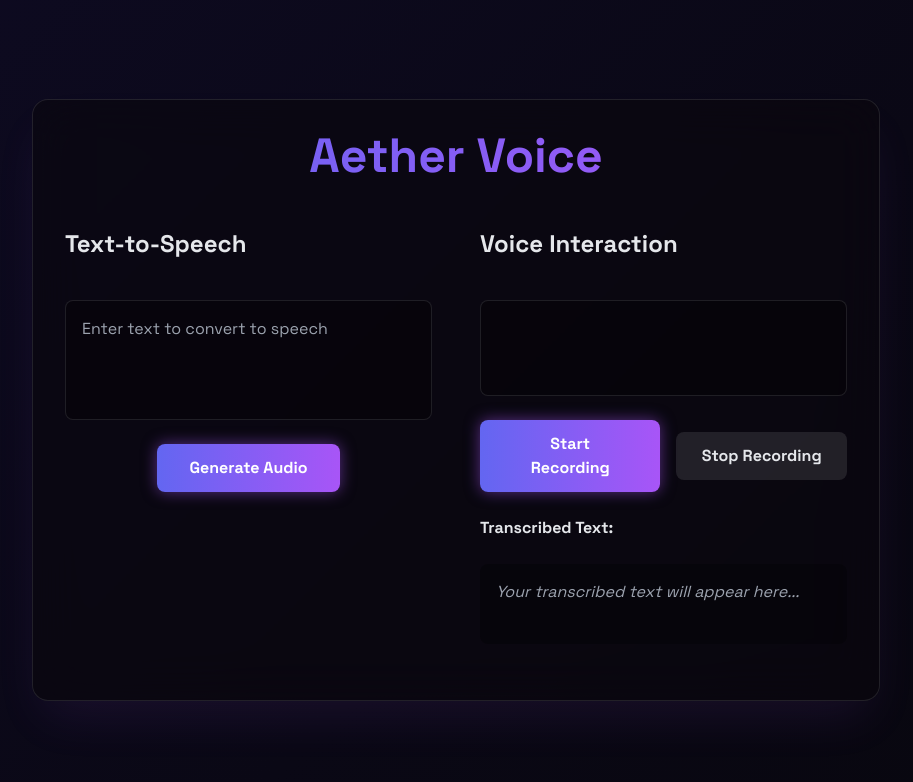
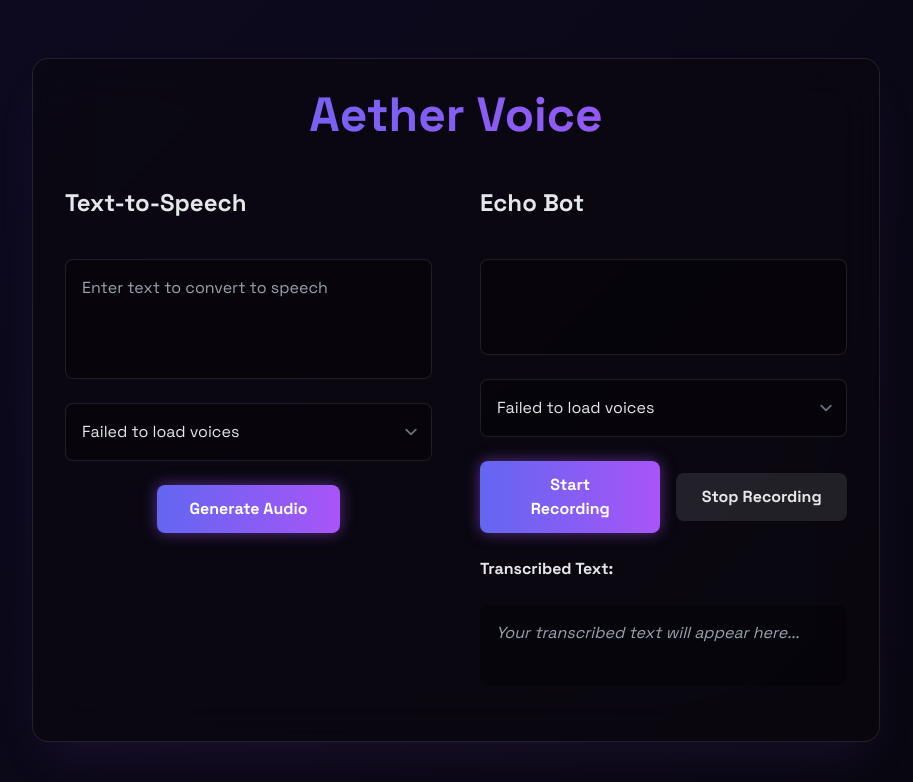
Before and after one commit to Arun1346/30-days-ai-challenge, a FastAPI app: page / in a window 1280 px wide. Shown: the top 782 px of the page, without its empty margins (184-1097 px from the left). Run offline with FastAPI, Linux system fonts and the light colour scheme; data that the repository does not hold is empty; some libraries are stand-ins or nearby versions.

Commit message:
Day 7: Implement Echo Bot v2 and add voice selection feature

```diff
--- a/app.py
+++ b/app.py
@@ -1,15 +1,15 @@
 import os
 import requests
-from fastapi import FastAPI, File, UploadFile
+from fastapi import FastAPI, File, UploadFile, Query
 from fastapi.responses import HTMLResponse
 from fastapi.staticfiles import StaticFiles
 import uvicorn
 from dotenv import load_dotenv
 from pydantic import BaseModel
 import time
-import assemblyai # Import the new library
+import assemblyai
 
-# This line loads your API keys from the .env file
+# Load your API keys from the .env file
 load_dotenv()
 
 app = FastAPI()
@@ -23,48 +23,121 @@
     with open("templates/index.html", "r") as f:
         return f.read()
 
-# This defines the structure for the text we receive
+# --- NEW: Endpoint to get available voices ---
+@app.get("/voices")
+def get_voices():
+    """
+    Fetches the list of available voices from the TTS API.
+    """
+    try:
+        TTS_API_KEY = os.getenv("ELEVENLABS_API_KEY")
+        url = "https://api.elevenlabs.io/v1/voices"
+        headers = {"xi-api-key": TTS_API_KEY}
+        response = requests.get(url, headers=headers)
+        response.raise_for_status()
+        return response.json()
+    except Exception as e:
+        print(f"Error fetching voices: {e}")
+        return {"error": "Could not fetch voices."}
+
+# This defines the structure for the text we receive for the TTS section
 class SpeechRequest(BaseModel):
     text: str
+    voice_id: str # NEW: Added voice_id to the request
 
 @app.post("/generate-speech")
 def generate_speech(request: SpeechRequest):
     """
-    This endpoint returns a MOCK successful response for the TTS feature.
+    Receives text and a voice_id from the UI and generates speech.
     """
-    print("--- USING MOCK API RESPONSE ---")
-    time.sleep(1)
-    return {"audio_url": "https://interactive-examples.mdn.mozilla.net/media/cc0-audio/t-rex-roar.mp3"}
+    try:
+        print(f"--- Calling TTS API with voice {request.voice_id} ---")
+
+        TTS_API_KEY = os.getenv("ELEVENLABS_API_KEY")
+        url = f"https://api.elevenlabs.io/v1/text-to-speech/{request.voice_id}"
+        headers = {
+            "Accept": "audio/mpeg",
+            "Content-Type": "application/json",
+            "xi-api-key": TTS_API_KEY
+        }
+        payload = {
+            "text": request.text,
+            "model_id": "eleven_multilingual_v2",
+            "voice_settings": { "stability": 0.5, "similarity_boost": 0.5 }
+        }
+
+        response = requests.post(url, json=payload, headers=headers)
+        response.raise_for_status()
+
+        audio_filename = "temp_tts.mp3"
+        audio_filepath = os.path.join("static", audio_filename)
+        with open(audio_filepath, "wb") as f:
+            f.write(response.content)
+
+        audio_url = f"/static/{audio_filename}?v={time.time()}"
+        return {"audio_url": audio_url}
+
+    except Exception as e:
+        print(f"Error during TTS generation: {e}")
+        return {"error": "Failed to generate TTS audio."}
 
 
-# --- NEW ENDPOINT FOR DAY 6 ---
-@app.post("/transcribe/file")
-async def transcribe_file(audio_file: UploadFile = File(...)):
+@app.post("/tts/echo")
+async def tts_echo(audio_file: UploadFile = File(...), voice_id: str = Query(...)):
     """
-    Receives an audio file, transcribes it using AssemblyAI,
-    and returns the transcription text.
+    Receives audio and a voice_id, transcribes it, generates speech,
+    and returns the transcription and new audio URL.
     """
     try:
-        # Configure the AssemblyAI transcriber with your API key
+        # 1. Transcribe the user's audio
         assemblyai.settings.api_key = os.getenv("ASSEMBLYAI_API_KEY")
         transcriber = assemblyai.Transcriber()
-
-        # The SDK can directly transcribe the binary data from the uploaded file
-        # We don't need to save the file to disk first
         transcript = transcriber.transcribe(audio_file.file)
 
-        # Check for transcription errors
         if transcript.status == assemblyai.TranscriptStatus.error:
             return {"error": transcript.error}
 
-        # Return the transcribed text
-        return {"transcription": transcript.text}
+        transcribed_text = transcript.text
+        if not transcribed_text:
+            return {"error": "Could not understand audio."}
+
+        print(f"Transcription successful: '{transcribed_text}'")
+
+        # 2. Generate new audio from the transcribed text
+        print(f"--- Calling Murf API with voice {voice_id} ---")
+
+        TTS_API_KEY = os.getenv("ELEVENLABS_API_KEY")
+        url = f"https://api.elevenlabs.io/v1/text-to-speech/{voice_id}"
+        headers = {
+            "Accept": "audio/mpeg",
+            "Content-Type": "application/json",
+            "xi-api-key": TTS_API_KEY
+        }
+        payload = {
+            "text": transcribed_text,
+            "model_id": "eleven_multilingual_v2",
+            "voice_settings": { "stability": 0.5, "similarity_boost": 0.5 }
+        }
+
+        response = requests.post(url, json=payload, headers=headers)
+        response.raise_for_status()
+
+        audio_filename = "temp_echo.mp3"
+        audio_filepath = os.path.join("static", audio_filename)
+        with open(audio_filepath, "wb") as f:
+            f.write(response.content)
+
+        audio_url = f"/static/{audio_filename}?v={time.time()}"
+
+        return {
+            "transcription": transcribed_text,
+            "audio_url": audio_url
+        }
 
     except Exception as e:
-        print(f"Error during transcription: {e}")
-        return {"error": "Failed to transcribe audio."}
-# ---------------------------------
+        print(f"Error during echo process: {e}")
+        return {"error": "Failed to process audio echo."}
 
 
 if __name__ == "__main__":
-    uvicorn.run("app:app", host="127.0.0.1", port=8000, reload=True)
+    uvicorn.run(app, host="127.0.0.1", port=8000, reload=True)
--- a/static/script.js
+++ b/static/script.js
@@ -1,20 +1,54 @@
-document.addEventListener('DOMContentLoaded', () => {
+document.addEventListener('DOMContentLoaded', async () => {
     console.log("DOM fully loaded. Aether Voice script is running.");
+
+    // --- NEW: Fetch and populate voices on page load ---
+    const ttsVoiceSelect = document.getElementById('tts-voice-select');
+    const echoVoiceSelect = document.getElementById('echo-voice-select');
+
+    async function loadVoices() {
+        try {
+            const response = await fetch('/voices');
+            const data = await response.json();
+            if (data.error || !data.voices) {
+                throw new Error('Could not load voices.');
+            }
+
+            // Clear the 'loading' option
+            ttsVoiceSelect.innerHTML = '';
+            echoVoiceSelect.innerHTML = '';
+
+            // Populate both dropdowns with the fetched voices
+            data.voices.forEach(voice => {
+                const option1 = document.createElement('option');
+                option1.value = voice.voice_id;
+                option1.textContent = `${voice.name} (${voice.labels.gender})`;
+                ttsVoiceSelect.appendChild(option1);
+
+                const option2 = document.createElement('option');
+                option2.value = voice.voice_id;
+                option2.textContent = `${voice.name} (${voice.labels.gender})`;
+                echoVoiceSelect.appendChild(option2);
+            });
+        } catch (error) {
+            console.error("Failed to load voices:", error);
+            ttsVoiceSelect.innerHTML = '<option>Failed to load voices</option>';
+            echoVoiceSelect.innerHTML = '<option>Failed to load voices</option>';
+        }
+    }
+    await loadVoices();
+    // --------------------------------------------------
+
 
     // --- TEXT-TO-SPEECH FUNCTIONALITY ---
     const textInput = document.getElementById('text-input');
     const generateButton = document.getElementById('generate-button');
     const audioContainer = document.getElementById('audio-container');
 
-    if (!textInput || !generateButton || !audioContainer) {
-        console.error("TTS elements not found! Please check the IDs in your index.html file.");
-        return;
-    }
-
     generateButton.addEventListener('click', async () => {
-        console.log("Generate Audio button clicked.");
         const text = textInput.value.trim();
+        const voice_id = ttsVoiceSelect.value; // Get selected voice
         if (!text) return alert('Please enter some text.');
+        if (!voice_id) return alert('Please select a voice.');
 
         const originalButtonText = generateButton.innerHTML;
         generateButton.disabled = true;
@@ -25,7 +59,8 @@
             const response = await fetch('/generate-speech', {
                 method: 'POST',
                 headers: { 'Content-Type': 'application/json' },
-                body: JSON.stringify({ text: text }),
+                // Send text AND voice_id to the backend
+                body: JSON.stringify({ text: text, voice_id: voice_id }),
             });
             if (!response.ok) throw new Error('Network response was not ok.');
             const data = await response.json();
@@ -54,20 +89,10 @@
     const transcriptionContainer = document.getElementById('transcription-container');
     const canvas = document.getElementById('visualizer');
 
-    if (!startButton || !stopButton || !echoAudioContainer || !transcriptionContainer || !canvas) {
-        console.error("Echo Bot elements not found! Please check the IDs in your index.html file.");
-        return;
-    }
-
     const canvasCtx = canvas.getContext('2d');
-    let audioCtx;
-    let analyser;
-    let animationFrameId;
-    let mediaRecorder;
-    let audioChunks = [];
+    let audioCtx, analyser, animationFrameId, mediaRecorder, audioChunks = [];
 
     startButton.addEventListener('click', async () => {
-        console.log("Start Recording button clicked.");
         try {
             const stream = await navigator.mediaDevices.getUserMedia({ audio: true });
             startVisualizer(stream);
@@ -76,15 +101,7 @@
             mediaRecorder.addEventListener('dataavailable', event => audioChunks.push(event.data));
             mediaRecorder.addEventListener('stop', () => {
                 const audioBlob = new Blob(audioChunks, { type: 'audio/wav' });
-                transcribeAudio(audioBlob);
-                const audioUrl = URL.createObjectURL(audioBlob);
-                const audioPlayer = document.createElement('audio');
-                audioPlayer.src = audioUrl;
-                audioPlayer.controls = true;
-                audioPlayer.classList.add('w-full', 'mt-4');
-                echoAudioContainer.innerHTML = '';
-                echoAudioContainer.appendChild(audioPlayer);
-                audioPlayer.play();
+                transcribeAndEcho(audioBlob);
                 audioChunks = [];
             });
 
@@ -100,7 +117,6 @@
     });
 
     stopButton.addEventListener('click', () => {
-        console.log("Stop Recording button clicked.");
         if (mediaRecorder && mediaRecorder.state === 'recording') {
             mediaRecorder.stop();
             stopVisualizer();
@@ -110,34 +126,45 @@
         }
     });
 
-    async function transcribeAudio(audioBlob) {
+    async function transcribeAndEcho(audioBlob) {
+        const voice_id = echoVoiceSelect.value; // Get selected voice
+        if (!voice_id) return alert('Please select a voice for the echo.');
+
         const formData = new FormData();
         formData.append("audio_file", audioBlob, "recording.wav");
+
         try {
-            transcriptionContainer.textContent = "Transcribing...";
-            const response = await fetch('/transcribe/file', { method: 'POST', body: formData });
+            transcriptionContainer.textContent = "Transcribing & generating echo...";
+            // Send the voice_id as a query parameter
+            const response = await fetch(`/tts/echo?voice_id=${voice_id}`, { method: 'POST', body: formData });
             if (!response.ok) throw new Error(`Server responded with ${response.status}`);
             const result = await response.json();
             if (result.error) throw new Error(result.error);
-            transcriptionContainer.textContent = result.transcription;
+            transcriptionContainer.textContent = result.transcription || "No transcription available.";
+            if (result.audio_url) {
+                const audioPlayer = document.createElement('audio');
+                audioPlayer.src = result.audio_url;
+                audioPlayer.controls = true;
+                audioPlayer.autoplay = true;
+                audioPlayer.classList.add('w-full', 'mt-4');
+                echoAudioContainer.innerHTML = '';
+                echoAudioContainer.appendChild(audioPlayer);
+            }
         } catch (error) {
-            console.error("Transcription failed:", error);
-            transcriptionContainer.textContent = `Transcription failed: ${error.message}`;
+            console.error("Echo failed:", error);
+            transcriptionContainer.textContent = `Echo failed: ${error.message}`;
         }
     }
 
+    // (Visualizer functions remain the same)
     function startVisualizer(stream) {
-        if (!audioCtx) {
-            audioCtx = new (window.AudioContext || window.webkitAudioContext)();
-        }
+        if (!audioCtx) audioCtx = new (window.AudioContext || window.webkitAudioContext)();
         analyser = audioCtx.createAnalyser();
         const source = audioCtx.createMediaStreamSource(stream);
         source.connect(analyser);
-
         analyser.fftSize = 256;
         const bufferLength = analyser.frequencyBinCount;
         const dataArray = new Uint8Array(bufferLength);
-
         draw(dataArray, bufferLength);
     }
 
@@ -149,23 +176,17 @@
     function draw(dataArray, bufferLength) {
         animationFrameId = requestAnimationFrame(() => draw(dataArray, bufferLength));
         analyser.getByteFrequencyData(dataArray);
-
         canvasCtx.clearRect(0, 0, canvas.width, canvas.height);
-
         const barWidth = (canvas.width / bufferLength) * 1.5;
         let barHeight;
         let x = 0;
-
         for (let i = 0; i < bufferLength; i++) {
             barHeight = dataArray[i] / 2.5;
-
             const gradient = canvasCtx.createLinearGradient(0, canvas.height, 0, canvas.height - barHeight);
-            gradient.addColorStop(0, '#a855f7'); // Purple
-            gradient.addColorStop(1, '#6366f1'); // Blue
-
+            gradient.addColorStop(0, '#a855f7');
+            gradient.addColorStop(1, '#6366f1');
             canvasCtx.fillStyle = gradient;
             canvasCtx.fillRect(x, canvas.height - barHeight, barWidth, barHeight);
-
             x += barWidth + 2;
         }
     }
--- a/templates/index.html
+++ b/templates/index.html
@@ -4,7 +4,6 @@
     <meta charset="utf-8"/>
     <meta content="width=device-width, initial-scale=1.0" name="viewport"/>
     <title>Aether Voice</title>
-    <!-- ADDED a cache-busting query string '?v=1' to the script tag -->
     <script src="/static/script.js?v=1" defer></script>
     <link href="https://fonts.googleapis.com" rel="preconnect"/>
     <link crossorigin="" href="https://fonts.gstatic.com" rel="preconnect"/>
@@ -38,8 +37,12 @@
         .typography_h2 {
             @apply text-2xl font-semibold mb-4 text-[var(--text-primary)];
         }
+        .input, .select {
+            @apply bg-black/30 border border-white/10 rounded-lg p-4 w-full focus:outline-none focus:ring-2 focus:ring-[var(--accent-neon-blue)] focus:border-transparent transition-all duration-300 placeholder:text-[var(--text-secondary)];
+        }
         .input {
-            @apply bg-black/30 border border-white/10 rounded-lg p-4 w-full focus:outline-none focus:ring-2 focus:ring-[var(--accent-neon-blue)] focus:border-transparent transition-all duration-300 placeholder:text-[var(--text-secondary)] min-h-[120px] resize-none;
+            min-height: 120px;
+            resize: none;
         }
         .button_primary {
             @apply bg-gradient-to-r from-[var(--accent-neon-blue)] to-[var(--accent-neon-purple)] hover:from-[var(--accent-neon-purple)] hover:to-[var(--accent-neon-blue)] text-white font-bold py-3 px-8 rounded-lg focus:outline-none transition-all duration-300 shadow-[0_0_15px] shadow-purple-500/50 hover:shadow-[0_0_25px] hover:shadow-blue-500/70;
@@ -75,6 +78,9 @@
                     <div class="flex flex-col space-y-6">
                         <h2 class="typography_h2">Text-to-Speech</h2>
                         <textarea id="text-input" class="input" placeholder="Enter text to convert to speech"></textarea>
+                        <select id="tts-voice-select" class="select">
+                            <option>Loading voices...</option>
+                        </select>
                         <div class="text-center">
                             <button id="generate-button" class="button_primary">Generate Audio</button>
                         </div>
@@ -82,10 +88,14 @@
                     </div>
                     <!-- Voice Interaction Section -->
                     <div class="flex flex-col space-y-6">
-                        <h2 class="typography_h2">Voice Interaction</h2>
+                        <!-- FIXED: Changed the heading to match the challenge task -->
+                        <h2 class="typography_h2">Echo Bot</h2>
                         <div class="voice_visualizer">
                             <canvas id="visualizer" class="w-full h-full"></canvas>
                         </div>
+                        <select id="echo-voice-select" class="select">
+                            <option>Loading voices...</option>
+                        </select>
                         <div class="flex items-center justify-center gap-4">
                             <button id="start-recording" class="button_primary w-full">Start Recording</button>
                             <button id="stop-recording" class="button_secondary w-full" disabled>Stop Recording</button>
```
Also changed, not shown: README.md, 2 other files.
